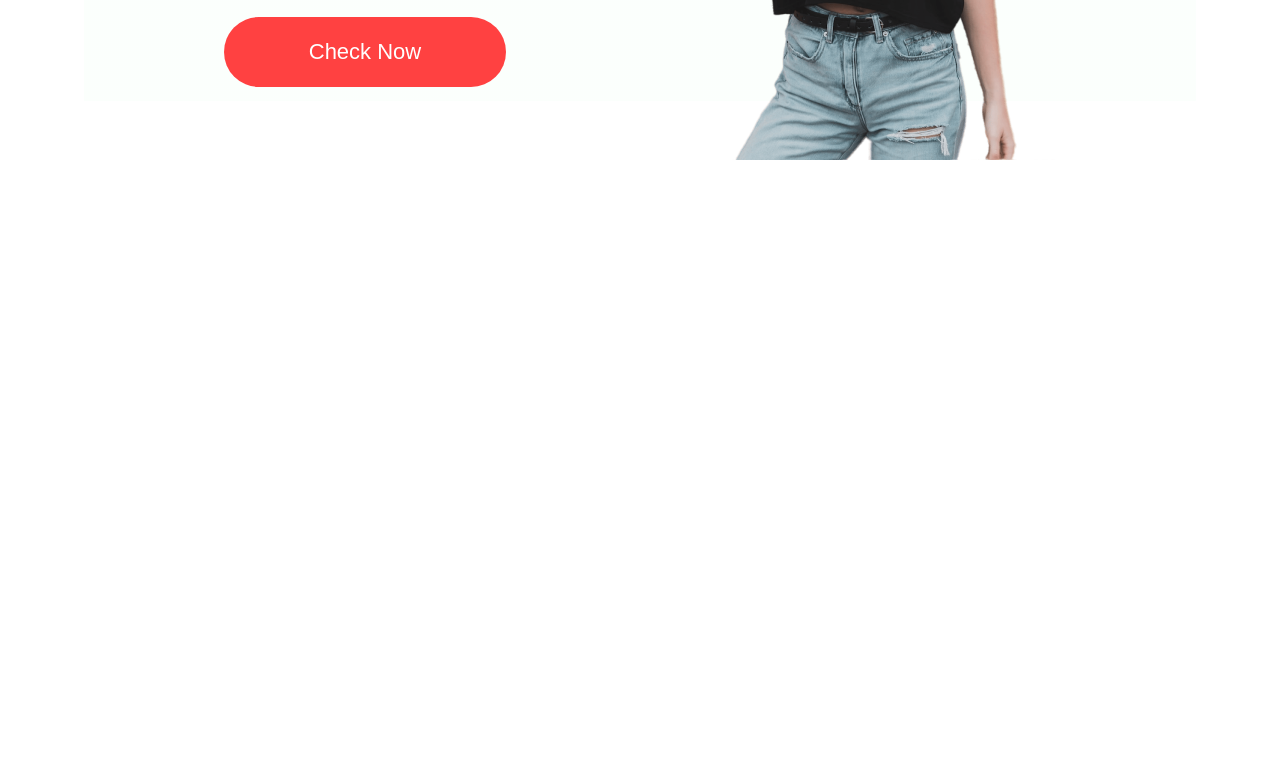
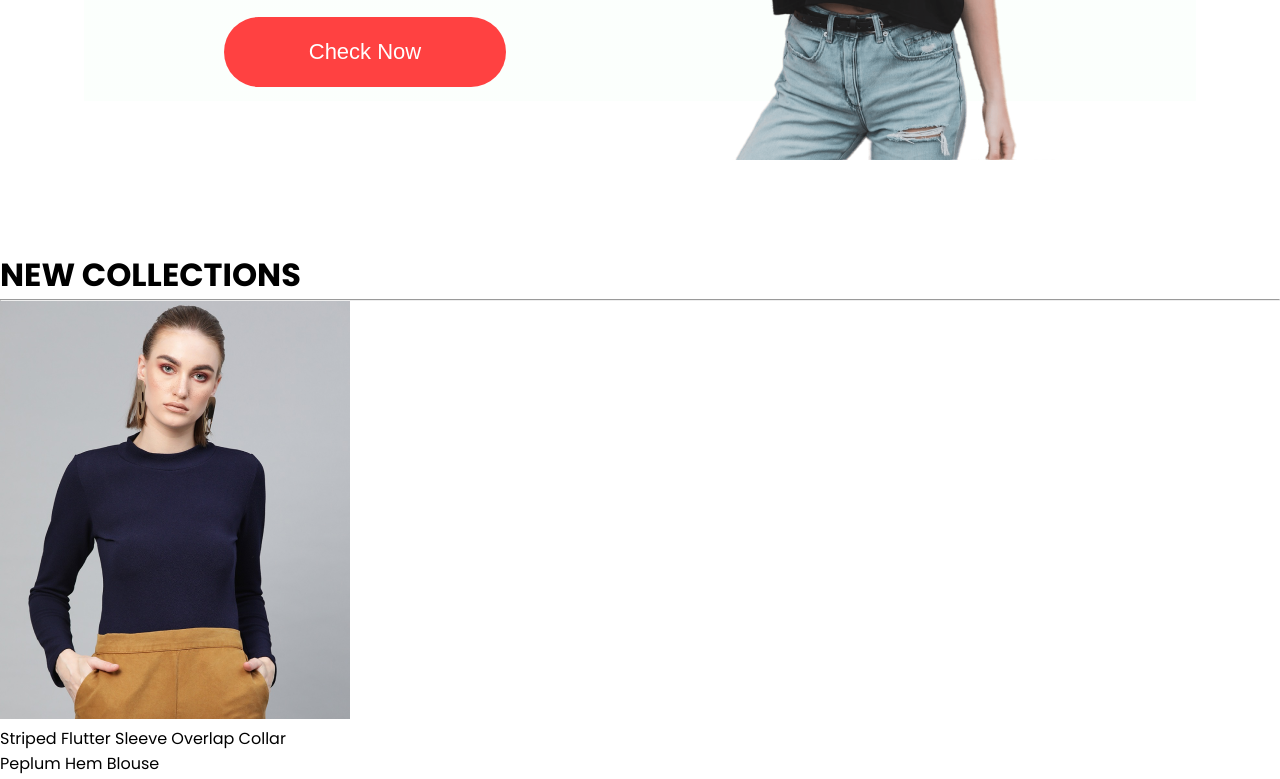
Before and after one commit to 0mar-elsayad/E-commerce-Website, a React (Create React App) app in the folder frontend/: page / in a window 1280 px wide. Shown: the part 2000-2779 px from the top of the page. Before the commit the page ends 2251 px from the top, so only its background shows below. Built offline with nearby package versions, Linux system fonts and the light colour scheme.

Commit message:
building css file of NewCollections

```diff
--- /dev/null
+++ b/frontend/src/Components/NewCollections/NewCollections.jsx
@@ -0,0 +1,19 @@
+import React from 'react';
+import './NewCollections.css';
+import new_collection from '../Assets/new_collections'
+import Item from '../Item/Item'
+const NewCollections = () => {
+    return (
+        <div className='new-collections'>
+            <h1>NEW COLLECTIONS</h1>
+            <hr />
+            <div className="collections">
+                {new_collection.map((item,i)=>{
+                    return <Item key={i} id={item.id} name={item.name} image={item.image} new_price={item.new_price}   old_price={item.old_price}/>
+                })}
+            </div>
+        </div>
+    );
+}
+
+export default NewCollections;
--- a/frontend/src/Pages/Shop.jsx
+++ b/frontend/src/Pages/Shop.jsx
@@ -2,6 +2,7 @@ import React from 'react';
 import Hero from '../Components/Hero/Hero';
 import Popular from '../Components/Popular/Popular'
 import Offers from '../Components/Offers/Offers';
+import NewCollections from '../Components/NewCollections/NewCollections';
 
 const Shop = () => {
     return (
@@ -9,6 +10,7 @@ const Shop = () => {
             <Hero/>
             <Popular/>
             <Offers/>
+            <NewCollections/>
         </div>
     );
 }
```
Also changed, not shown: frontend/src/Components/NewCollections/NewCollections.css (added).
